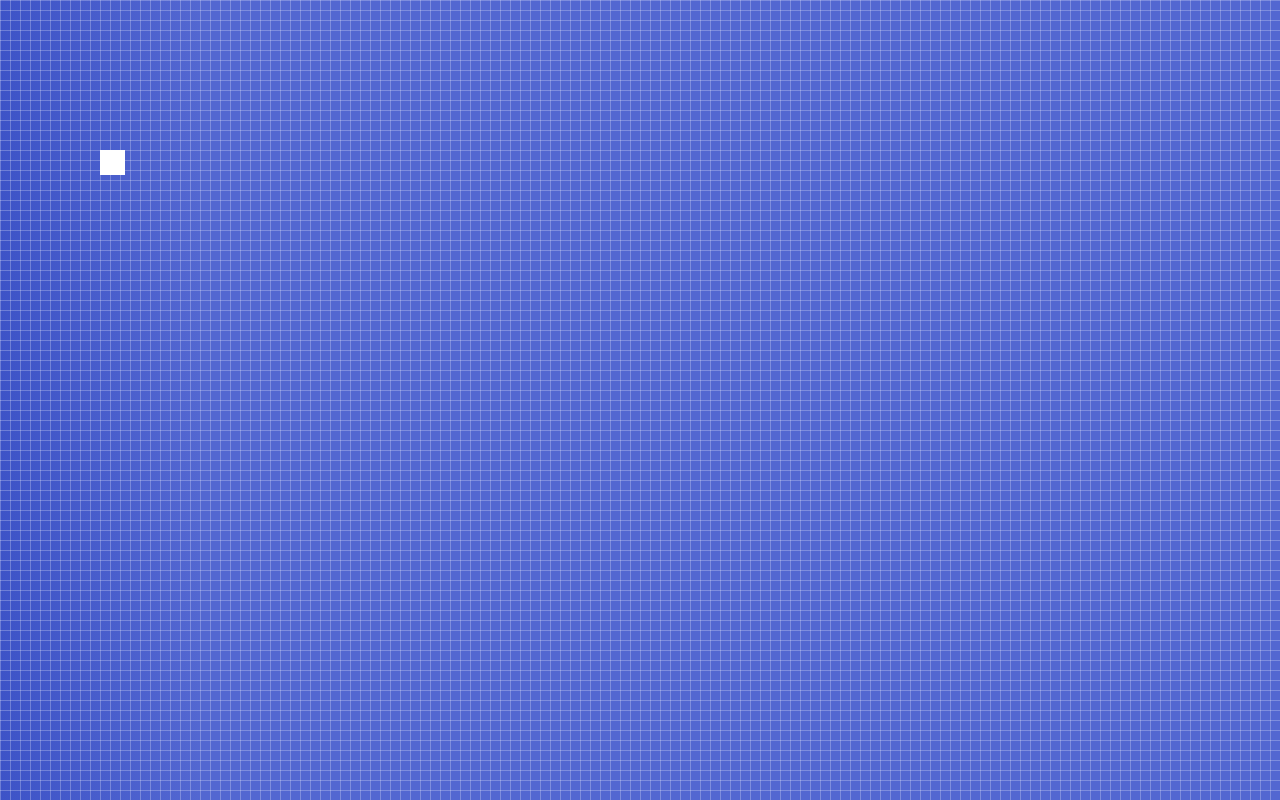
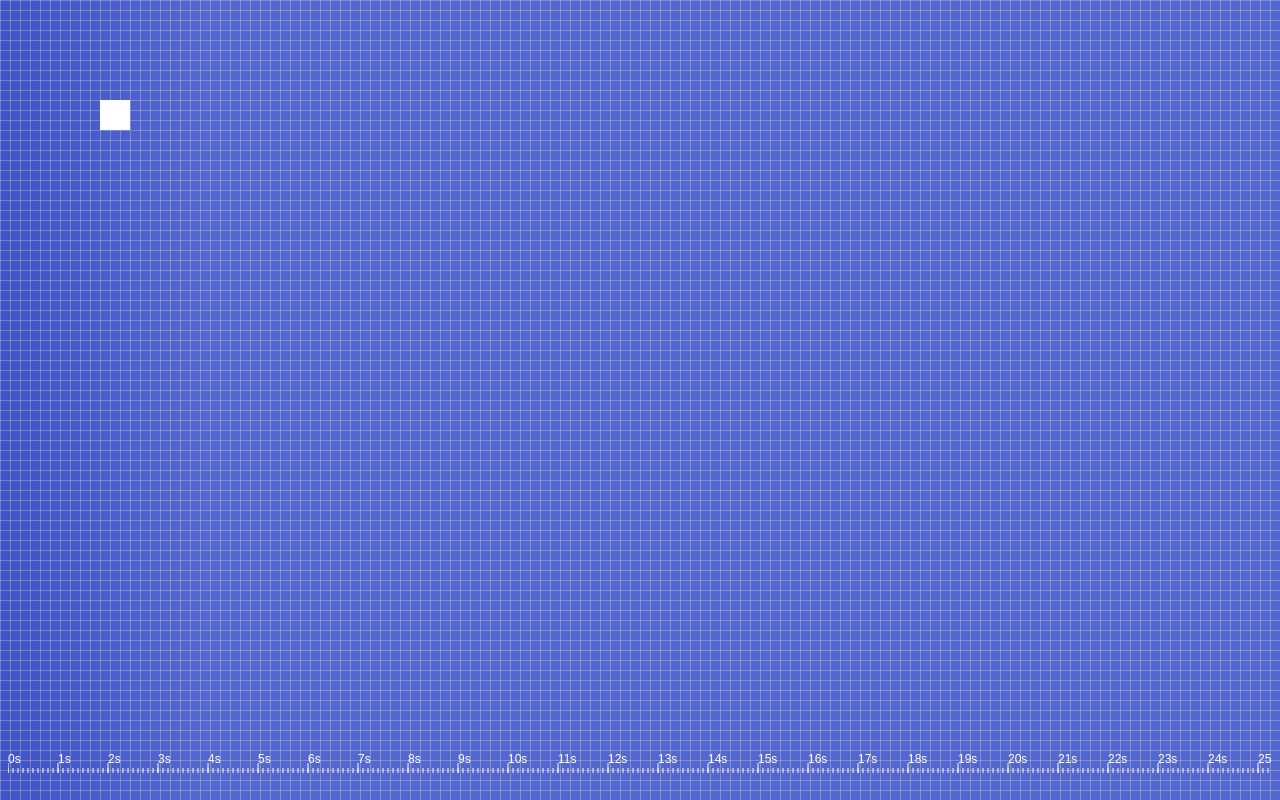
Before and after one commit to Saidfatah/my-smooth-canvas, a React (Create React App) app: page / in a window 1280 px wide. Built offline with nearby package versions, Linux system fonts and the light colour scheme; the HTML template or start-up script is replaced by a standard one.

Commit message:
drew timeline seconds and mill seconds using a third canvas

```diff
--- a/src/App.js
+++ b/src/App.js
@@ -10,10 +10,12 @@ import { WIDTH, HEIGHT } from "./constants";
 import { Shape, animation } from "./schemas";
 import { calcSpeed, snapToGrid } from "./draggingUtils";
 import { MIN_SPEED_THRESHEHOLD, ANIMATIONS_TYPES } from "./constants";
+import Timeline from "./Timeline";
+import Background from "./Background";
 // Styles
 import "./tailwind.output.css";
 
-const shapes = [Shape({ x: 100, y: 100, height: 25, width: 25 })];
+const shapes = [Shape({ x: 100, y: 100, height: 30, width: 30 })];
 
 const timelineAnimations = {
   FIRST_ANIMATION_ID: animation({
@@ -48,10 +50,29 @@ const timelineAnimations = {
 // these should ordered from the first to the last one
 const timeStamps = [
   { time: 3000, animationId: "FIRST_ANIMATION_ID" },
-  { time: 5000, animationId: "FIRST_ANIMATION_ID_2" },
-  { time: 6000, animationId: "FIRST_ANIMATION_ID_3" },
-  { time: 7000, animationId: "FIRST_ANIMATION_ID_4" }
+  { time: 4000, animationId: "FIRST_ANIMATION_ID_2" },
+  { time: 5000, animationId: "FIRST_ANIMATION_ID_3" },
+  { time: 6000, animationId: "FIRST_ANIMATION_ID_4" }
 ];
+
+var requestAnimationFrame =
+  window.requestAnimationFrame ||
+  window.mozRequestAnimationFrame ||
+  window.webkitRequestAnimationFrame ||
+  window.msRequestAnimationFrame;
+
+var cancelAnimationFrame =
+  window.cancelAnimationFrame || window.mozCancelAnimationFrame;
+
+const SCENE_LENGTH = 12 * 1000;
+
+function lerp(p1, p2, t) {
+  return p1 + (p2 - p1) * t;
+}
+
+function easeInOut(t) {
+  return t < 0.5 ? 4 * t * t * t : (t - 1) * (2 * t - 2) * (2 * t - 2) + 1;
+}
 
 // we're going  to have an array of animations
 
@@ -65,39 +86,9 @@ const timeStamps = [
 //     - current time stamp indecator (acts as a slider)
 //       - listen to mouse
 //     - update current timestamp when moving time stamp indecator
-// 2 - [recording animations]
-//     - when moving a shape record an animation in history-array[animation-schema]
-//     - for animations such as [pop-in pop-out fad-in fade-out] I'm prbably going to
-//       implement them with UI buttons
-//         - when user assign pop-in animation for an element at a time-stamp
-//           the element is automaticly hidden before that time-stamp
-//         - when user assign fade-in animation for an element at a time-stamp
-//           the element is automaticly hidden before that time-stamp
 
-var requestAnimationFrame =
-  window.requestAnimationFrame ||
-  window.mozRequestAnimationFrame ||
-  window.webkitRequestAnimationFrame ||
-  window.msRequestAnimationFrame;
-
-var cancelAnimationFrame =
-  window.cancelAnimationFrame || window.mozCancelAnimationFrame;
-
-const SCENE_LENGTH = 12 * 1000;
-
-function easeOutQuad(t, b, c, d) {
-  return -c * (t /= d) * (t - 2) + b;
-}
-function lerp(p1, p2, t) {
-  return p1 + (p2 - p1) * t;
-}
-
-function easeInOut(t) {
-  return t < 0.5 ? 4 * t * t * t : (t - 1) * (2 * t - 2) * (2 * t - 2) + 1;
-}
 const App = () => {
   const canvasRef = useRef();
-  const backgroundCanvasRef = useRef();
   const canDragShapes = useRef(false);
   const currentTimeStamp = useRef(undefined);
   const firstRender = useRef(true);
@@ -111,7 +102,6 @@ const App = () => {
     var offsetX = BB.left;
     var offsetY = BB.top;
     if (firstRender.current === true) {
-      drawBackgroundCanvas();
       refreshCanvasScene(ctx);
       firstRender.current = false;
     }
@@ -273,23 +263,11 @@ const App = () => {
       drawRectangle(ctx, r.x, r.y, r.width, r.height);
     }
   }
-  const drawBackgroundCanvas = () => {
-    if (!backgroundCanvasRef.current) return;
-    var ctx = backgroundCanvasRef.current.getContext("2d");
-    ctx.moveTo(0, 0);
-    createGradiantBackground(ctx, WIDTH, HEIGHT);
-    drawGrid(ctx);
-  };
 
   return (
     <div className="min-h-screen bg-gray-500 relative">
-      <canvas
-        ref={backgroundCanvasRef}
-        id="canvas"
-        width={WIDTH}
-        height={HEIGHT}
-        style={{ background: "#fff", magrin: 20, zIndex: -1 }}
-      ></canvas>
+      <Timeline />
+      <Background />
       <canvas
         ref={canvasRef}
         id="canvas"
--- /dev/null
+++ b/src/Background.js
@@ -0,0 +1,34 @@
+// Dependencies
+import React, { useEffect, useRef } from "react";
+import { drawGrid, createGradiantBackground } from "./utils";
+import { WIDTH, HEIGHT } from "./constants";
+// Styles
+import "./tailwind.output.css";
+
+const Background = () => {
+  const backgroundCanvasRef = useRef();
+  const firstRender = useRef(true);
+
+  useEffect(() => {
+    if (!backgroundCanvasRef.current) return;
+    if (firstRender.current === true) {
+      var ctx = backgroundCanvasRef.current.getContext("2d");
+      ctx.moveTo(0, 0);
+      createGradiantBackground(ctx, WIDTH, HEIGHT);
+      drawGrid(ctx);
+      firstRender.current = false;
+    }
+  }, []);
+
+  return (
+    <canvas
+      ref={backgroundCanvasRef}
+      id="canvas"
+      width={WIDTH}
+      height={HEIGHT}
+      style={{ background: "#fff", magrin: 20, zIndex: -1 }}
+    ></canvas>
+  );
+};
+
+export default Background;
--- /dev/null
+++ b/src/Timeline.js
@@ -0,0 +1,59 @@
+// Dependencies
+import React, { useEffect, useRef } from "react";
+import { ONE_SECOND_WIDTH } from "./constants";
+
+const SECOND_MARK_HEIGHT = 15;
+const MILL_SECOND_MARK_HEIGHT = 20;
+const Timeline = () => {
+  const timeLineCanvasRef = useRef();
+
+  useEffect(() => {
+    if (!timeLineCanvasRef.current) return;
+    var ctx = timeLineCanvasRef.current.getContext("2d");
+    // draw time anchor  |0s  |1s  |2s  |3s
+    ctx.font = "12px Arial";
+    ctx.fillStyle = "white";
+    ctx.strokeStyle = "white";
+    for (let i = 0; i < 60; i++) {
+      // draw seconds marks
+      ctx.beginPath();
+      const second_x = ONE_SECOND_WIDTH * i;
+      ctx.moveTo(second_x, 25);
+      ctx.lineTo(second_x, SECOND_MARK_HEIGHT);
+      ctx.stroke();
+      // draw millseconds marks
+      for (let i = 0; i < 10; i++) {
+        const mill_second_x = second_x + i * (ONE_SECOND_WIDTH / 10);
+        ctx.beginPath();
+        ctx.moveTo(mill_second_x, 25);
+        ctx.lineTo(mill_second_x, MILL_SECOND_MARK_HEIGHT);
+        ctx.stroke();
+      }
+      ctx.fillText(i + "s", second_x, SECOND_MARK_HEIGHT);
+    }
+  }, []);
+  // draw timline sconds and millseconds
+  // create current time-stamp-indecator
+  // - move current time-stamp-indecator
+  // - - use layers to refresh canvas with new values
+
+  return (
+    <div
+      style={{
+        bottom: 12,
+        width: window.innerWidth - 8
+      }}
+      className="p-2 bg-transparent h-12 left-0 absolute overflow-auto"
+    >
+      <canvas
+        ref={timeLineCanvasRef}
+        id="canvas"
+        width={ONE_SECOND_WIDTH * 60}
+        height={50}
+        style={{ background: "transparent", magrin: 20, zIndex: -1 }}
+      ></canvas>
+    </div>
+  );
+};
+
+export default Timeline;
--- a/src/constants.js
+++ b/src/constants.js
@@ -9,6 +9,7 @@ export const gridUnit = 10;
 
 export const SNAP_THRESHEHOLD = 0.2;
 export const MIN_SPEED_THRESHEHOLD = 10;
+export const ONE_SECOND_WIDTH = 50;
 
 export const ANIMATIONS_TYPES = {
   moveX: "MOVE_X",
```
Also changed, not shown: src/VideoRecord.js (added, +12 -0 lines).
